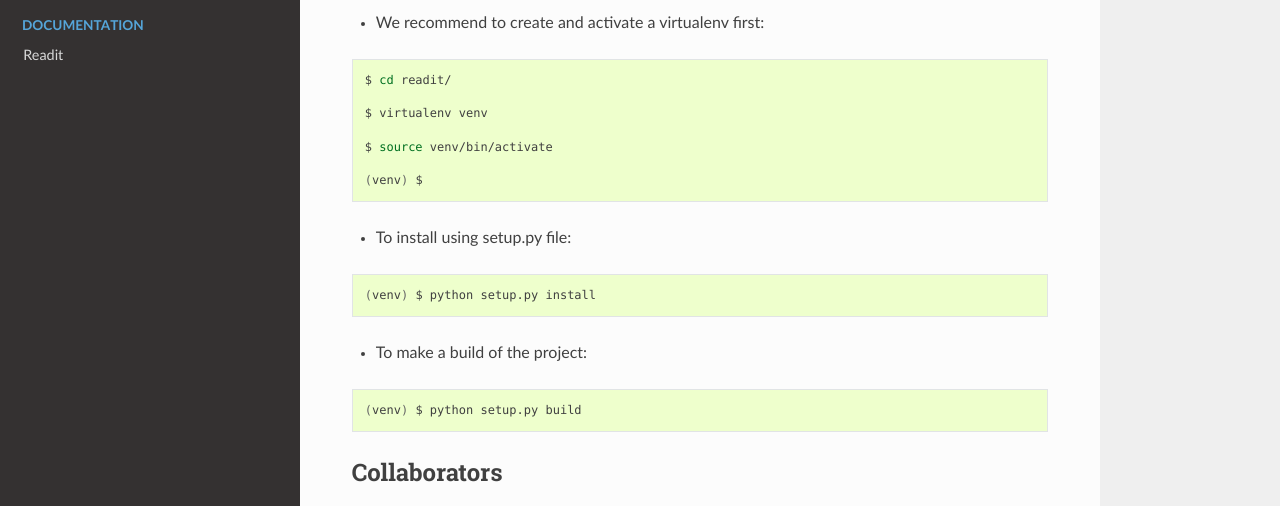
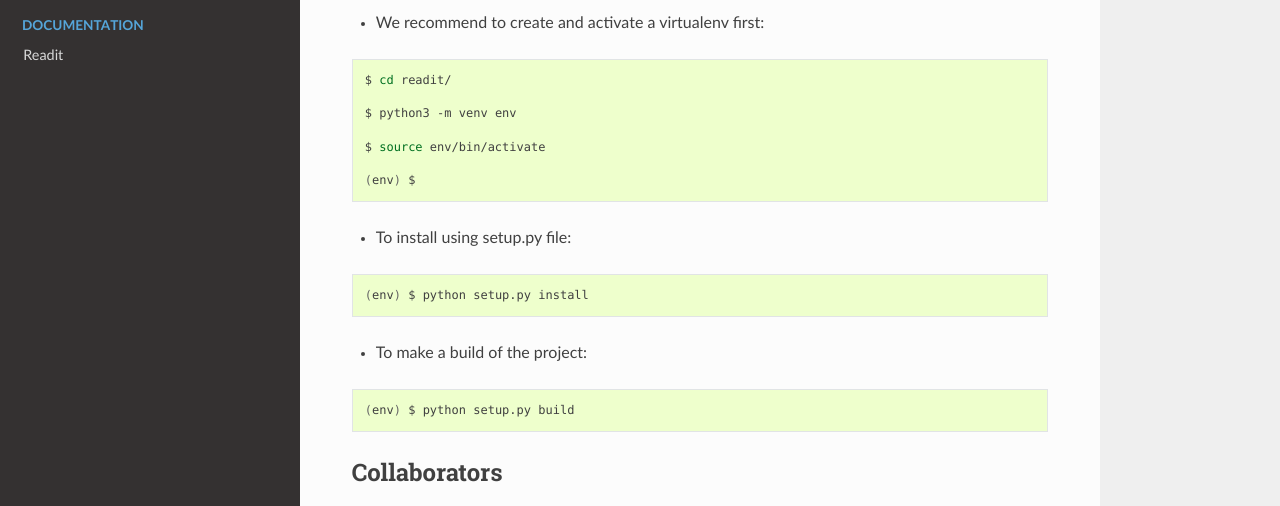
Before and after one commit to pythonpune/readit, a Sphinx documentation site: the page built from docs/get_involved.rst, in a window 1280 px wide and 1093 px high. Shown: the part 320-826 px from the top of the window. Built offline with Sphinx 7.4.7 and the Read the Docs theme 2.0.0, drawn with Linux system fonts in a browser that asks for light colours.

Commit message:
Docs Update with python3 virtual environment (#113)

```diff
--- a/docs/get_involved.rst
+++ b/docs/get_involved.rst
@@ -16,23 +16,23 @@ How to Contribute
 
         $ cd readit/
 
-        $ virtualenv venv
+        $ python3 -m venv env
 
-        $ source venv/bin/activate
+        $ source env/bin/activate
 
-        (venv) $
+        (env) $
 
 * To install using setup.py file:
 
 .. code-block:: bash
 
-                (venv) $ python setup.py install
+                (env) $ python setup.py install
 
 * To make a build of the project:
 
 .. code-block:: bash
 
-                (venv) $ python setup.py build
+                (env) $ python setup.py build
 
 
 
```
